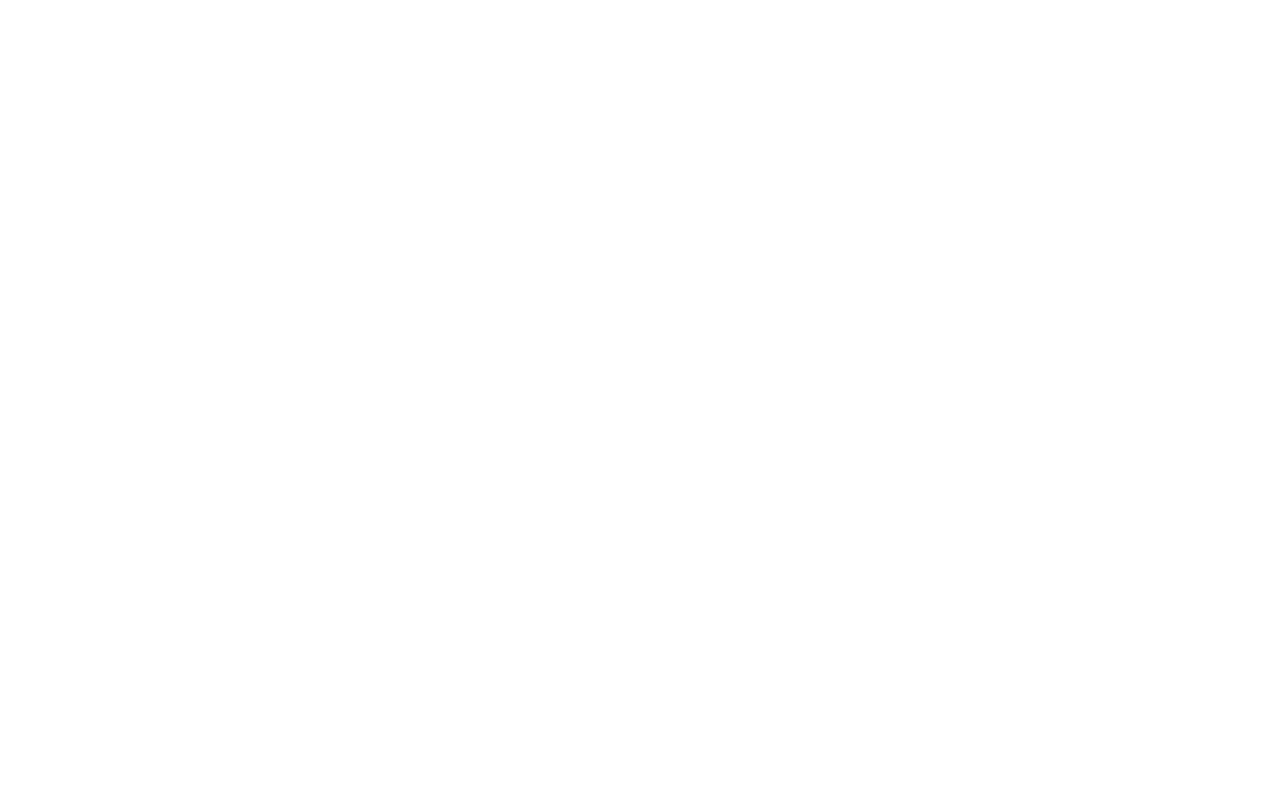
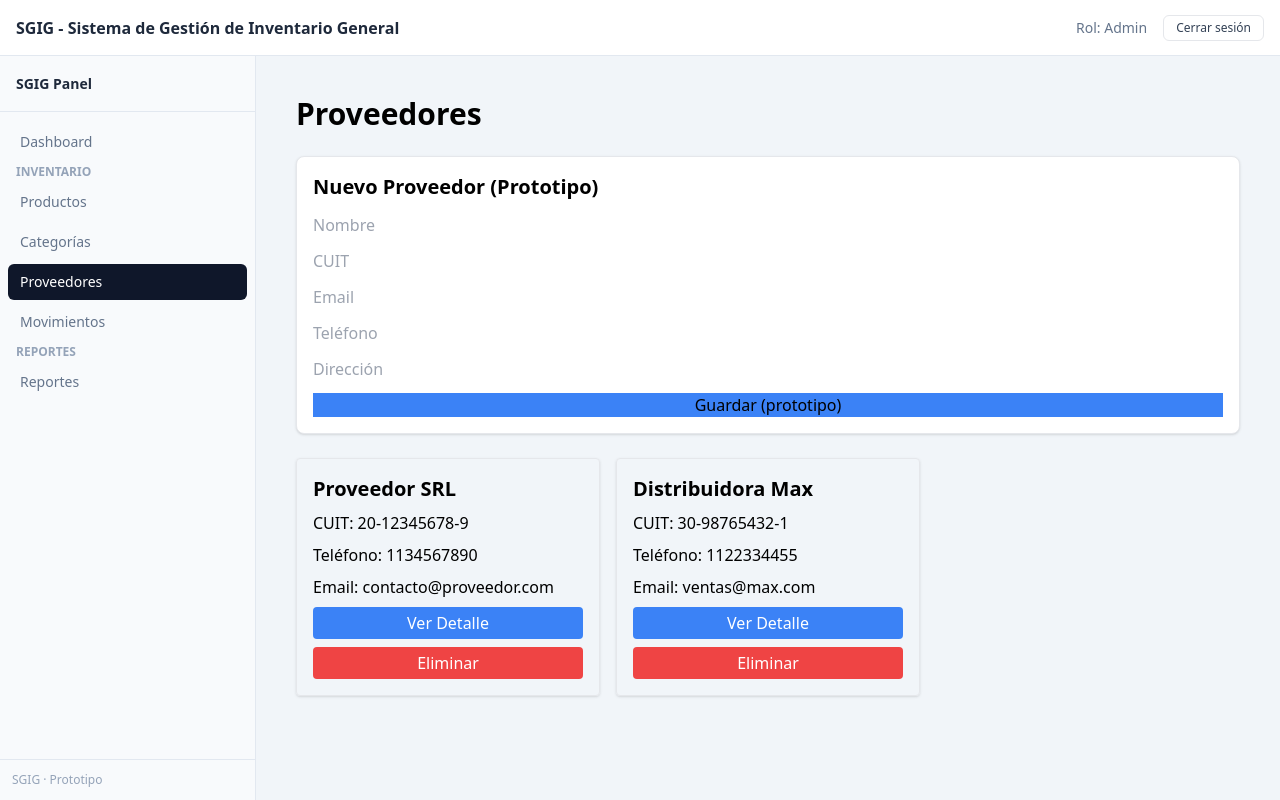
Before and after one commit to lucianoParrotta/Proyecto-Final-Integrador, a React app in the folder frontend/: page /proveedores in a window 1280 px wide. Before the commit this address had no page. Built offline with nearby package versions, Linux system fonts and the light colour scheme; the HTML template or start-up script is replaced by a standard one.

Commit message:
Frontend Proveedores Navegable

```diff
--- a/frontend/src/App.tsx
+++ b/frontend/src/App.tsx
@@ -3,6 +3,10 @@
 import AppLayout from "./layouts/AppLayout";
 import HomePage from "./pages/HomePage";
 import ProductosListPage from "./pages/ProductosListPage";
+
+// IMPORTS DE PROVEEDORES (agregar)
+import ProveedoresPage from "./pages/proveedores/ProveedoresPage";
+import ProveedorDetallePage from "./pages/proveedores/ProveedorDetallePage";
 
 const App: React.FC = () => {
   return (
@@ -11,6 +15,11 @@
       <Route path="/" element={<AppLayout />}>
         <Route index element={<HomePage />} />
         <Route path="productos" element={<ProductosListPage />} />
+
+        {/* 📌 RUTAS DEL MÓDULO PROVEEDORES */}
+        <Route path="proveedores" element={<ProveedoresPage />} />
+        <Route path="proveedores/:id" element={<ProveedorDetallePage />} />
+
         {/* después sumamos más rutas: categorías, etc. */}
       </Route>
     </Routes>
--- /dev/null
+++ b/frontend/src/api/proveedores.ts
@@ -0,0 +1,22 @@
+import type { Proveedor } from "../types/proveedor";
+
+export function getProveedoresMock(): Proveedor[] {
+  return [
+    {
+      id: "1",
+      nombre: "Proveedor SRL",
+      cuit: "20-12345678-9",
+      telefono: "1134567890",
+      email: "contacto@proveedor.com",
+      direccion: "Av. Siempre Viva 123",
+    },
+    {
+      id: "2",
+      nombre: "Distribuidora Max",
+      cuit: "30-98765432-1",
+      telefono: "1122334455",
+      email: "ventas@max.com",
+      direccion: "Calle Falsa 456",
+    },
+  ];
+}
--- /dev/null
+++ b/frontend/src/components/proveedores/ProveedorCard.tsx
@@ -0,0 +1,32 @@
+import type { Proveedor } from "../../types/proveedor";
+
+interface Props {
+  proveedor: Proveedor;
+  onClick: () => void;
+  onDelete: () => void;  // ⬅️ NUEVO
+}
+
+export default function ProveedorCard({ proveedor, onClick, onDelete }: Props) {
+  return (
+    <div className="border p-4 rounded shadow flex flex-col gap-2">
+      <h2 className="text-xl font-semibold">{proveedor.nombre}</h2>
+      <p>CUIT: {proveedor.cuit}</p>
+      <p>Teléfono: {proveedor.telefono}</p>
+      <p>Email: {proveedor.email}</p>
+
+      <button
+        onClick={onClick}
+        className="bg-blue-500 text-white px-3 py-1 rounded"
+      >
+        Ver Detalle
+      </button>
+
+      <button
+        onClick={onDelete}
+        className="bg-red-500 text-white px-3 py-1 rounded"
+      >
+        Eliminar
+      </button>
+    </div>
+  );
+}
--- /dev/null
+++ b/frontend/src/components/proveedores/ProveedorForm.tsx
@@ -0,0 +1,19 @@
+export default function ProveedorForm() {
+  return (
+    <div className="p-4 border rounded-lg shadow bg-white">
+      <h2 className="font-semibold text-xl mb-3">Nuevo Proveedor (Prototipo)</h2>
+
+      <form className="grid grid-cols-1 gap-3">
+        <input className="input" placeholder="Nombre" />
+        <input className="input" placeholder="CUIT" />
+        <input className="input" placeholder="Email" />
+        <input className="input" placeholder="Teléfono" />
+        <input className="input" placeholder="Dirección" />
+
+        <button className="bg-blue-500 ">
+          Guardar (prototipo)
+        </button>
+      </form>
+    </div>
+  );
+}
--- /dev/null
+++ b/frontend/src/components/proveedores/ProveedorList.tsx
@@ -0,0 +1,23 @@
+import type { Proveedor } from "../../types/proveedor";
+import ProveedorCard from "./ProveedorCard";
+
+interface Props {
+  proveedores: Proveedor[];
+  onSelect: (p: Proveedor) => void;
+  onDelete: (id: string) => void;   // ⬅️ NUEVO
+}
+
+export default function ProveedorList({ proveedores, onSelect, onDelete }: Props) {
+  return (
+    <div className="grid grid-cols-1 sm:grid-cols-2 lg:grid-cols-3 gap-4">
+      {proveedores.map((p) => (
+        <ProveedorCard
+          key={p.id}
+          proveedor={p}
+          onClick={() => onSelect(p)}
+          onDelete={() => onDelete(p.id)}   // ⬅️ NUEVO
+        />
+      ))}
+    </div>
+  );
+}
--- /dev/null
+++ b/frontend/src/pages/proveedores/ProveedorDetallePage.tsx
@@ -0,0 +1,36 @@
+import { useParams } from "react-router-dom";
+import { getProveedoresMock } from "../../api/proveedores";
+import type { Proveedor } from "../../types/proveedor";
+
+export default function ProveedorDetallePage() {
+  const { id } = useParams();
+  const proveedor: Proveedor | undefined = getProveedoresMock().find(
+    (p) => p.id === id
+  );
+
+  if (!proveedor) return <p className="p-6">Proveedor no encontrado.</p>;
+
+  return (
+    <div className="p-6 space-y-3">
+      <h1 className="text-2xl font-bold">Detalle del Proveedor</h1>
+
+      <div className="p-4 border rounded bg-white space-y-2">
+        <p>
+          <strong>Nombre:</strong> {proveedor.nombre}
+        </p>
+        <p>
+          <strong>CUIT:</strong> {proveedor.cuit}
+        </p>
+        <p>
+          <strong>Email:</strong> {proveedor.email}
+        </p>
+        <p>
+          <strong>Teléfono:</strong> {proveedor.telefono}
+        </p>
+        <p>
+          <strong>Dirección:</strong> {proveedor.direccion}
+        </p>
+      </div>
+    </div>
+  );
+}
--- /dev/null
+++ b/frontend/src/pages/proveedores/ProveedoresPage.tsx
@@ -0,0 +1,33 @@
+import type { Proveedor } from "../../types/proveedor";
+import { getProveedoresMock } from "../../api/proveedores";
+import ProveedorList from "../../components/proveedores/ProveedorList";
+import ProveedorForm from "../../components/proveedores/ProveedorForm";
+import { useEffect, useState } from "react";
+import { useNavigate } from "react-router-dom";
+
+export default function ProveedoresPage() {
+  const [proveedores, setProveedores] = useState<Proveedor[]>([]);
+  const navigate = useNavigate();
+
+  useEffect(() => {
+    setProveedores(getProveedoresMock());
+  }, []);
+
+  const handleDelete = (id: string) => {
+    setProveedores((prev) => prev.filter((p) => p.id !== id));
+  };
+
+  return (
+    <div className="p-6 space-y-6">
+      <h1 className="text-3xl font-bold">Proveedores</h1>
+
+      <ProveedorForm />
+
+      <ProveedorList
+        proveedores={proveedores}
+        onSelect={(p) => navigate(`/proveedores/${p.id}`)}
+        onDelete={handleDelete}
+      />
+    </div>
+  );
+}
--- /dev/null
+++ b/frontend/src/types/proveedor.ts
@@ -0,0 +1,8 @@
+export interface Proveedor {
+  id: string;
+  nombre: string;
+  cuit: string;
+  telefono: string;
+  email: string;
+  direccion: string;
+}
```
